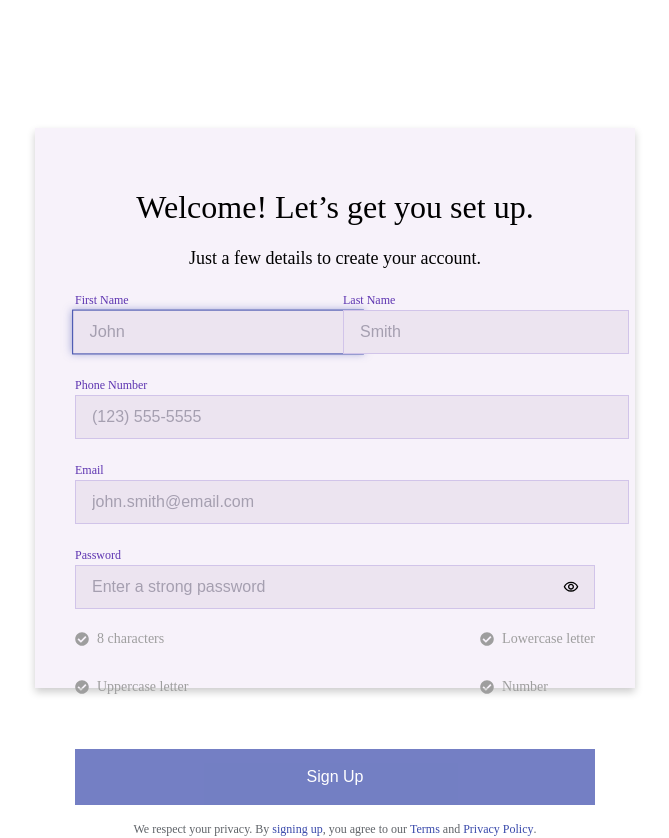
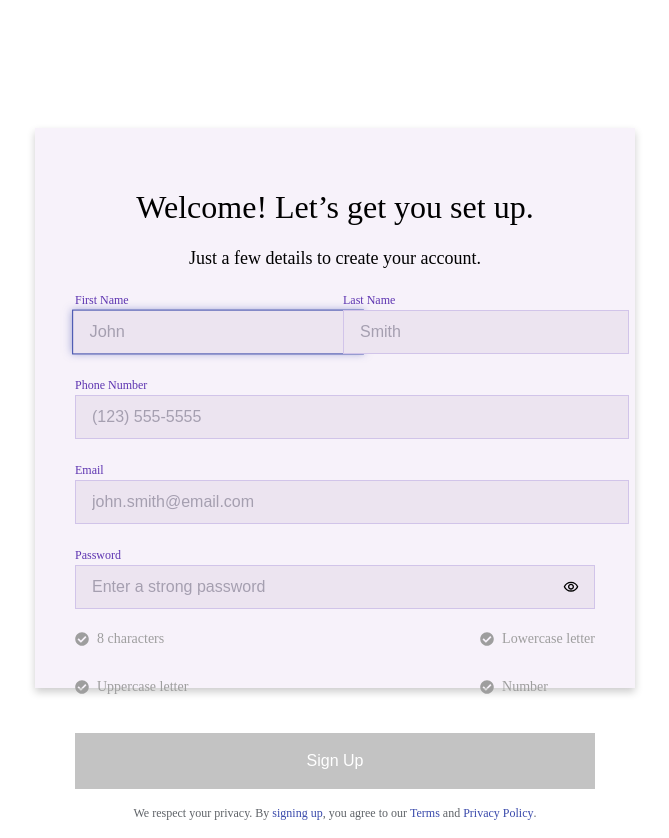
Before and after one commit to imrichie/ux-registration-form, a React (Create React App) app: page / in a window 1280 px wide. Shown: the whole page, without its empty margins (305-974 px from the left). Built offline with nearby package versions, Linux system fonts and the light colour scheme; the HTML template or start-up script is replaced by a standard one.

Commit message:
enhance form validation logic and dynamic error handling

```diff
--- a/src/App.js
+++ b/src/App.js
@@ -1,3 +1,4 @@
+// imports
 import React, { useState, useEffect, useRef } from "react";
 import { MdOutlineVisibility, MdOutlineVisibilityOff } from "react-icons/md";
 import { FaCheckCircle } from "react-icons/fa";
@@ -10,12 +11,14 @@ import {
 } from "./utils/inputValidation";
 
 function App() {
+  // refs for input fields
   const firstNameRef = useRef(null);
   const lastNameRef = useRef(null);
   const phoneRef = useRef(null);
   const emailRef = useRef(null);
   const passwordRef = useRef(null);
 
+  // state for form values, errors, and touched fields
   const [form, setForm] = useState({
     firstName: "",
     lastName: "",
@@ -39,47 +42,52 @@ function App() {
   });
 
   const [showPassword, setShowPassword] = useState(false);
-  const toggleVisibility = () => setShowPassword(!showPassword);
 
+  // effect to focus on the first name input field
   useEffect(() => {
     if (firstNameRef.current) {
       firstNameRef.current.focus();
     }
   }, []);
 
+  // Function to handle keydown events and focus on the next field
   const handleKeyDown = (e, nextFieldRef) => {
     if (e.key === "Enter" && nextFieldRef && nextFieldRef.current) {
       nextFieldRef.current.focus();
     }
   };
 
+  // Function to toggle password visibility
+  const toggleVisibility = () => setShowPassword(!showPassword);
+
+  // Function to validate the input fields
   const handleInputChange = (e) => {
     const { name, value } = e.target;
 
     setForm((prev) => {
-      // For phone numbers, apply formatting
+      // validate phone number on input
       if (name === "phone") {
-        const formattedPhone = formatPhoneNumber(value); // Format the phone number
-        const digitsOnly = formattedPhone.replace(/\D/g, ""); // Extract digits
+        const formattedPhone = formatPhoneNumber(value);
         setErrors((prevErrors) => ({
           ...prevErrors,
-          phone: "", // Clear error while typing
+          phone: "",
         }));
         return { ...prev, phone: formattedPhone };
       }
 
-      // Validate email on input
+      // validate email on input
       if (name === "email") {
         setErrors((prevErrors) => ({
           ...prevErrors,
-          email: "", // Clear error while typing
+          email: "",
         }));
         return { ...prev, email: value };
       }
 
-      // Validate names (First Name, Last Name)
+      // validate name input fields
       if (name === "firstName" || name === "lastName") {
-        if (!isOnlyLetters(value)) {
+        const trimmedValue = value.replace(/\s/g, ""); // Remove all spaces
+        if (!isOnlyLetters(trimmedValue)) {
           const fieldName = name === "firstName" ? "First name" : "Last name";
           setErrors((prevErrors) => ({
             ...prevErrors,
@@ -88,14 +96,14 @@ function App() {
         } else {
           setErrors((prevErrors) => ({ ...prevErrors, [name]: "" })); // Clear errors
         }
-        return { ...prev, [name]: value }; // Update form state
+        return { ...prev, [name]: trimmedValue };
       }
-
       // Default update for other fields
       return { ...prev, [name]: value };
     });
   };
 
+  // function to handle error state
   const handleBlur = (e) => {
     const { name, value } = e.target;
 
@@ -104,10 +112,10 @@ function App() {
 
     // Phone number validation
     if (name === "phone") {
-      const digitsOnly = value.replace(/\D/g, ""); // Extract digits
+      const digitsOnly = value.replace(/\D/g, "");
       setErrors((prev) => ({
         ...prev,
-        phone: digitsOnly.length === 10 ? "" : "Phone number must be valid", // Show error only if invalid
+        phone: digitsOnly.length === 10 ? "" : "Phone number must be valid",
       }));
     }
 
@@ -116,11 +124,12 @@ function App() {
       const isValid = isValidEmail(value); // Validate the email format
       setErrors((prevErrors) => ({
         ...prevErrors,
-        email: isValid ? "" : "Enter a valid email address", // Show error if invalid
+        email: isValid ? "" : "Enter a valid email address",
       }));
     }
   };
 
+  // object for password criteria
   const passwordCriteria = {
     isMinLength: form.password.length >= 8,
     hasUppercase: /[A-Z]/.test(form.password),
@@ -128,11 +137,27 @@ function App() {
     hasNumber: /[0-9]/.test(form.password),
   };
 
+  // boolean to check if password is valid
   const isPasswordValid =
     passwordCriteria.isMinLength &&
     passwordCriteria.hasUppercase &&
     passwordCriteria.hasLowercase &&
     passwordCriteria.hasNumber;
+
+  // boolean to check if all fields are valid
+  const allFieldsValid =
+    form.firstName &&
+    form.lastName &&
+    isValidEmail(form.email) &&
+    form.phone.replace(/\D/g, "").length === 10 &&
+    passwordCriteria.isMinLength &&
+    passwordCriteria.hasUppercase &&
+    passwordCriteria.hasLowercase &&
+    passwordCriteria.hasNumber &&
+    !errors.firstName &&
+    !errors.lastName &&
+    !errors.email &&
+    !errors.phone;
 
   return (
     <div className="app">
@@ -308,7 +333,10 @@ function App() {
         </div>
 
         {/* Sign Up Button */}
-        <button className="cta-button" disabled>
+        <button
+          className={`cta-button ${allFieldsValid ? "enabled" : ""}`}
+          disabled={!allFieldsValid}
+        >
           Sign Up
         </button>
 
--- a/src/assets/App.css
+++ b/src/assets/App.css
@@ -95,24 +95,31 @@
   transform: scale(1.02);
 }
 
-/* CTA Button styling */
+/* Default styling for the button */
 .cta-button {
   width: 100%;
   height: 56px;
-  background-color: #3949AB;
+  background-color: #c3c3c3;
   color: white;
   font-size: 1rem;
   font-weight: 500;
   border: none;
-  cursor: pointer;
-  margin-top: 16px;
+  cursor: default;
+  transition: background-color 0.3s ease, transform 0.2s ease;
+  transform: scale(1);
 }
 
-/* Disabled state styling for CTA Button */
-.cta-button:disabled {
-  background-color: #3949AB;
-  opacity: 0.70;
-  cursor: default;
+/* Styling for the enabled state */
+.cta-button.enabled {
+  background-color: #3949ab;
+  cursor: pointer;
+  transform: scale(1.05);
+}
+
+/* Optional hover effect for the enabled state */
+.cta-button.enabled:hover {
+  transform: scale(1.1);
+  /* Slightly larger on hover */
 }
 
 /* Fine print text styling */
```
